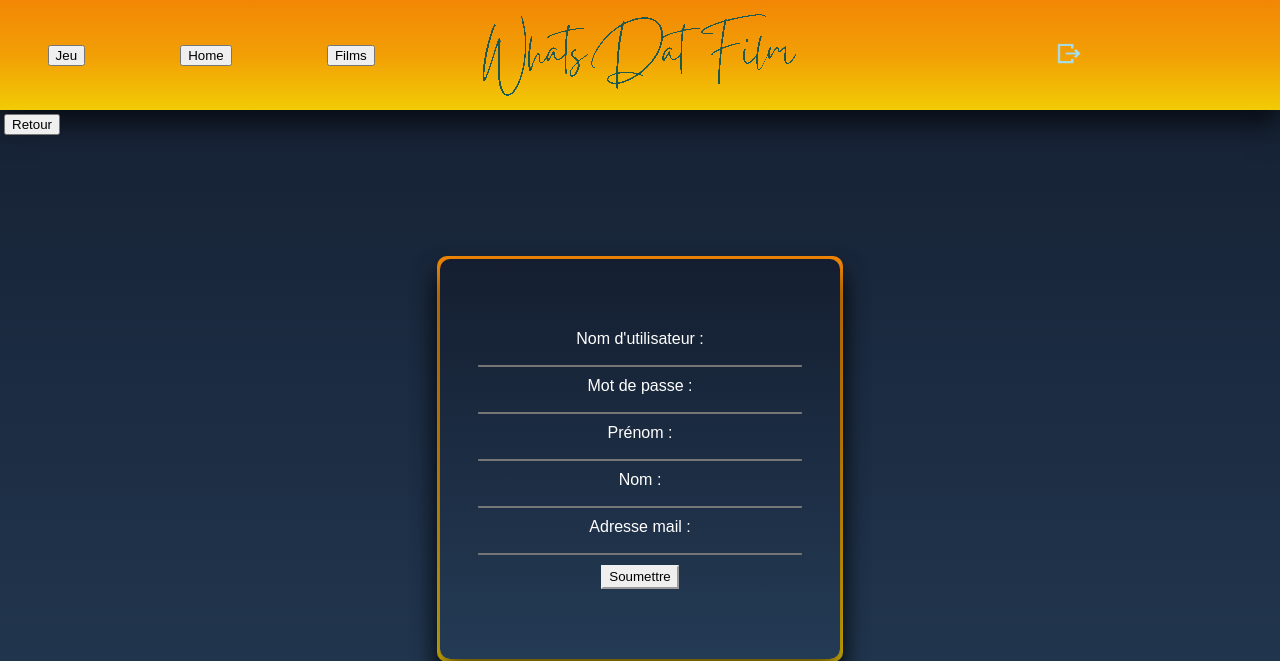
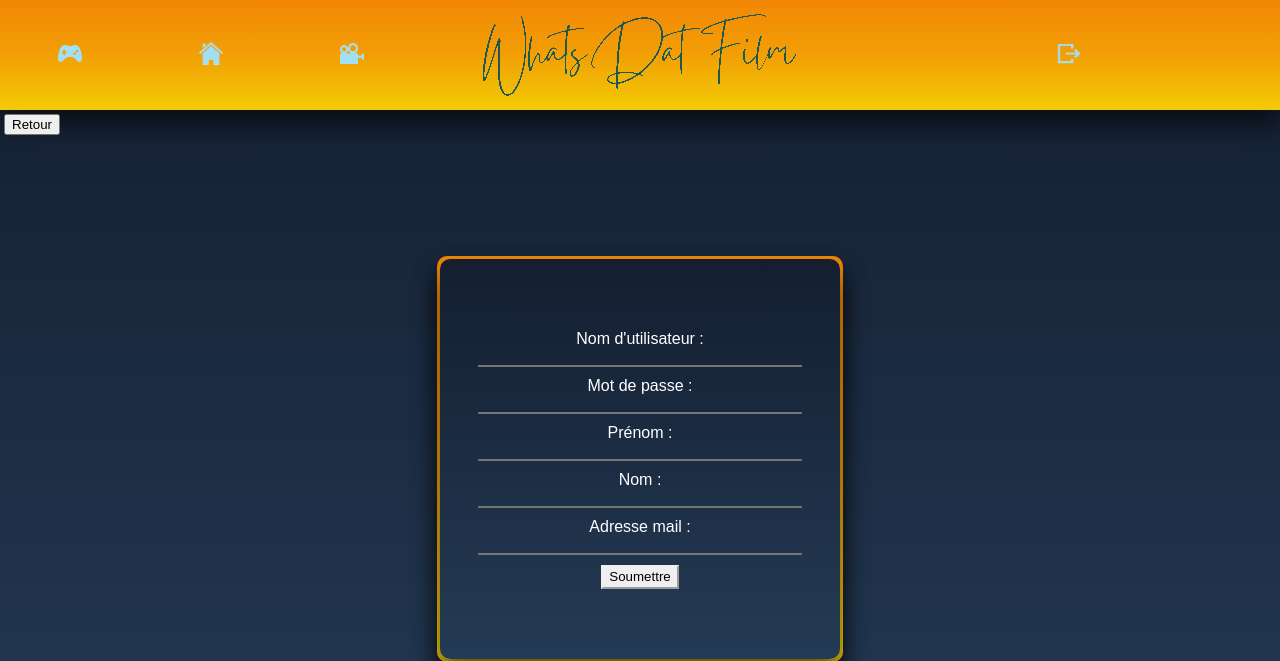
Before and after one commit to AlexHPGrall/WhatsDatFilm, a PHP site: page /admin/user/form in a window 1280 px wide. Shown: the top 661 px of the page. Run offline with PHP 8.4, Linux system fonts and the light colour scheme; the visitor is signed in with stand-in values (Sample User, id 1).

Commit message:
icone en guise de boutons

```diff
--- a/views/headerAdminHome.php
+++ b/views/headerAdminHome.php
@@ -4,11 +4,11 @@
 <!-- Boutons du header quand on est sur la partie d'administration de la plateforme -->
 
 <form action="/game/home" method="post">
-    <button class="btn" type="submit" id="game">Jeu</button>
+    <button class="logBtn" type="submit" id="game" title="Jeu"><img src="/views/style/jeu.png" alt="Jeu" class="logBtnContent"></button>
 </form>
 <form action="/admin/user" method="post">
-    <button class="btn" type="submit" id="user">Utilisateurs</button>
+    <button class="logBtn" type="submit" id="user" title="Utilisateurs"><img src="/views/style/users.png" alt="Utilisateurs" class="logBtnContent"></button>
 </form>
 <form action="/admin/movie" method="post">
-    <button class="btn" type="submit" id="movie">Films</button>
+    <button class="logBtn" type="submit" id="home" title="Films"><img src="/views/style/film.png" alt="Films" class="logBtnContent"></button>
 </form>
--- a/views/headerAdminMovie.php
+++ b/views/headerAdminMovie.php
@@ -4,11 +4,11 @@
 <!-- Boutons du header quand on est sur la partie d'administration des films -->
 
 <form action="/game/home" method="post">
-    <button class="btn" type="submit" id="game">Jeu</button>
+    <button class="logBtn" type="submit" id="game" title="Jeu"><img src="/views/style/jeu.png" alt="Jeu" class="logBtnContent"></button>
 </form>
 <form action="/admin/home" method="post">
-    <button class="btn" type="submit" id="home">Home</button>
+    <button class="logBtn" type="submit" id="home" title="Home"><img src="/views/style/home.png" alt="Home" class="logBtnContent"></button>
 </form>
 <form action="/admin/user" method="post">
-    <button class="btn" type="submit" id="user">Utilisateurs</button>
+    <button class="logBtn" type="submit" id="user" title="Utilisateurs"><img src="/views/style/users.png" alt="Utilisateurs" class="logBtnContent"></button>
 </form>
--- a/views/headerAdminUser.php
+++ b/views/headerAdminUser.php
@@ -4,11 +4,11 @@
 <!-- Boutons du header quand on est sur la partie d'administration des utilisateurs -->
 
 <form action="/game/home" method="post">
-    <button class="btn" type="submit" id="game">Jeu</button>
+    <button class="logBtn" type="submit" id="game" title="Jeu"><img src="/views/style/jeu.png" alt="Jeu" class="logBtnContent"></button>
 </form>
 <form action="/admin/home" method="post">
-    <button class="btn" type="submit" id="home">Home</button>
+    <button class="logBtn" type="submit" id="home" title="Home"><img src="/views/style/home.png" alt="Home" class="logBtnContent"></button>
 </form>
 <form action="/admin/movie" method="post">
-    <button class="btn" type="submit" id="movie">Films</button>
+    <button class="logBtn" type="submit" id="movie" title="Films"><img src="/views/style/film.png" alt="Films" class="logBtnContent"></button>
 </form>
--- a/views/headerGame.php
+++ b/views/headerGame.php
@@ -14,11 +14,11 @@
     if ($isAdmin) {
         echo '
         <form action="/admin/home" method="post">
-            <button class="btn" type="submit" id="home">Backoffice</button>
+            <button class="logBtn" type="submit" id="backoffice" title="Backoffice"><img src="/views/style/settings.png" alt="Backoffice" class="logBtnContent"></button>
         </form>';
     }
 ?>
 
 <form action="/user/home" method="post">
-    <button class="btn" type="submit" id="user">Mon profil</button>
+    <button class="logBtn" type="submit" id="user" title="Mon profil"><img src="/views/style/profil.png" alt="Mon profil" class="logBtnContent"></button>
 </form>
--- a/views/headerUser.php
+++ b/views/headerUser.php
@@ -14,11 +14,11 @@
     if ($isAdmin) {
         echo '
         <form action="/admin/home" method="post">
-            <button class="btn" type="submit" id="home">Backoffice</button>
+            <button class="logBtn" type="submit" id="backoffice" title="Backoffice"><img src="/views/style/settings.png" alt="Backoffice" class="logBtnContent"></button>
         </form>';
     }
 ?>
 
 <form action="/game/home" method="post">
-    <button class="btn" type="submit" id="game">Jeu</button>
+    <button class="logBtn" type="submit" id="game" title="Jeu"><img src="/views/style/jeu.png" alt="Jeu" class="logBtnContent"></button>
 </form>
```
Also changed, not shown: views/style/film.png (added), views/style/home.png (added), views/style/jeu.png (added), views/style/profil.png (added), views/style/settings.png (added), views/style/styles.css (line endings or trailing spaces), views/style/users.png (added), 3 other files.
